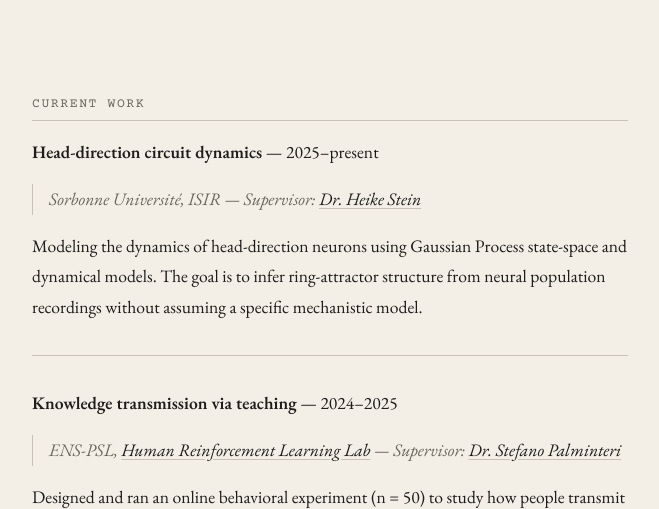
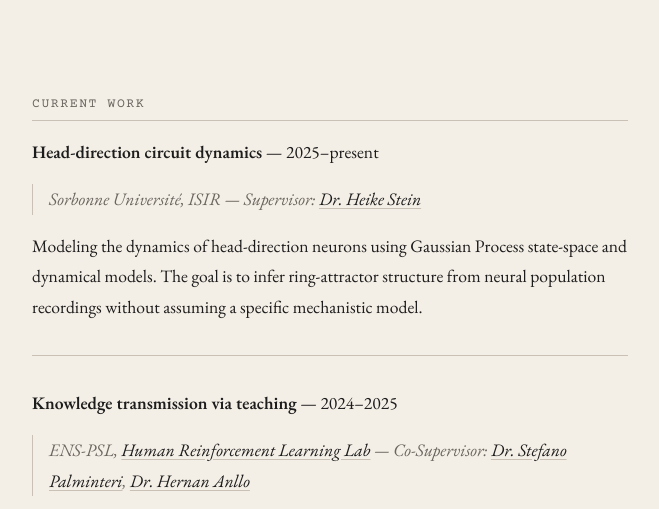
Before and after one commit to Sepsad/sepsad.github.io, an Eleventy site: page research.md in a window 1280 px wide. Shown: the part 254-763 px from the top of the page, without its empty margins (310-969 px from the left). Built offline with nearby package versions, Linux system fonts and the light colour scheme; Eleventy itself is replaced by a stand-in of ours; files that its build step writes are made by us from their sources.

Commit message:
Update research.md and CV to reflect co-supervisors

```diff
--- a/research.md
+++ b/research.md
@@ -20,7 +20,7 @@ Modeling the dynamics of head-direction neurons using Gaussian Process state-spa
 
 **Knowledge transmission via teaching** &mdash; 2024&ndash;2025
 
-> ENS-PSL, [Human Reinforcement Learning Lab](https://lnc2.dec.ens.fr/en/human-reinforcement-learning) &mdash; Supervisor: [Dr. Stefano Palminteri]()
+> ENS-PSL, [Human Reinforcement Learning Lab](https://lnc2.dec.ens.fr/en/human-reinforcement-learning) &mdash; Co-Supervisor: [Dr. Stefano Palminteri](), [Dr. Hernan Anllo]()
 
 Designed and ran an online behavioral experiment (n = 50) to study how people transmit rule knowledge through teaching. Computational modeling of policy transfer between teacher and learner in a deterministic contextual bandit task.
 
```
Also changed, not shown: 1 other file.
